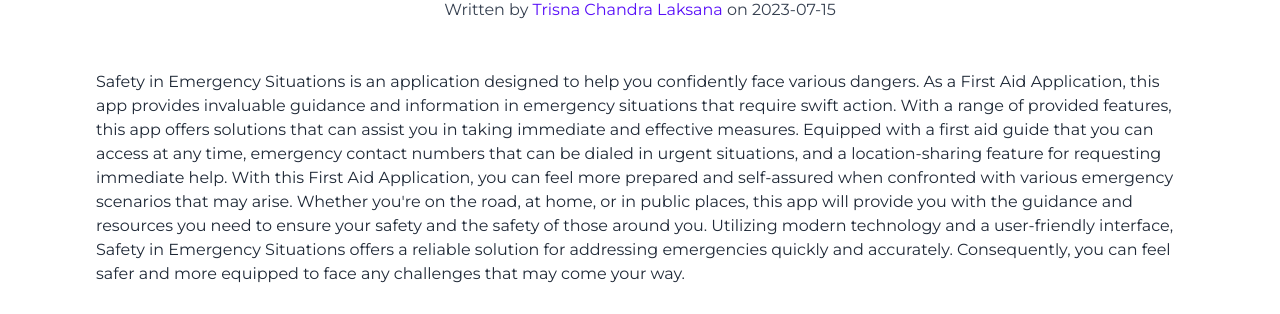
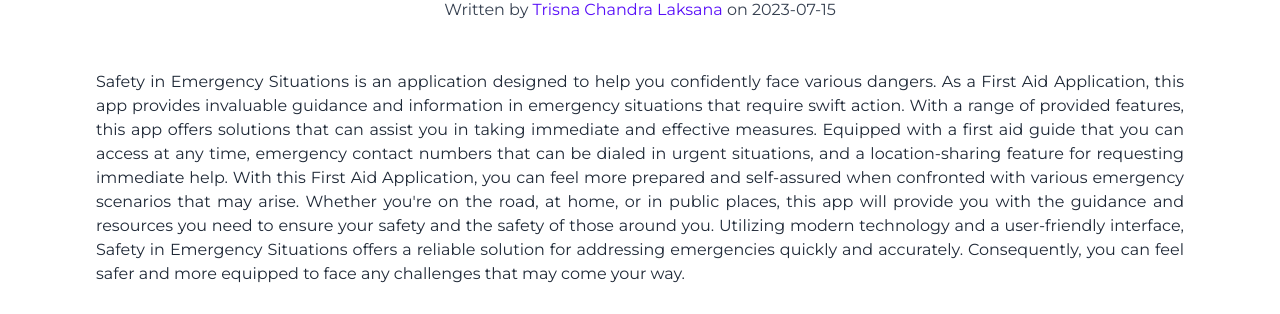
Before and after one commit to Chandralaksana22/portofolio-chandra, a Vue app: page /project/mobile-app-project in a window 1280 px wide. Shown: the part 638-952 px from the top of the page. Built offline with nearby package versions, Linux system fonts and the light colour scheme.

Commit message:
Update : Update text-justify

```diff
--- a/src/components/ProjectDetail.vue
+++ b/src/components/ProjectDetail.vue
@@ -17,7 +17,7 @@
             </p>
         </div>
 
-        <div class="mx-auto prose px-10 lg:px-20">
+        <div class="mx-auto prose px-10 lg:px-20 text-justify">
             {{ project.deskripsi }}
         </div>
         </article>
```
